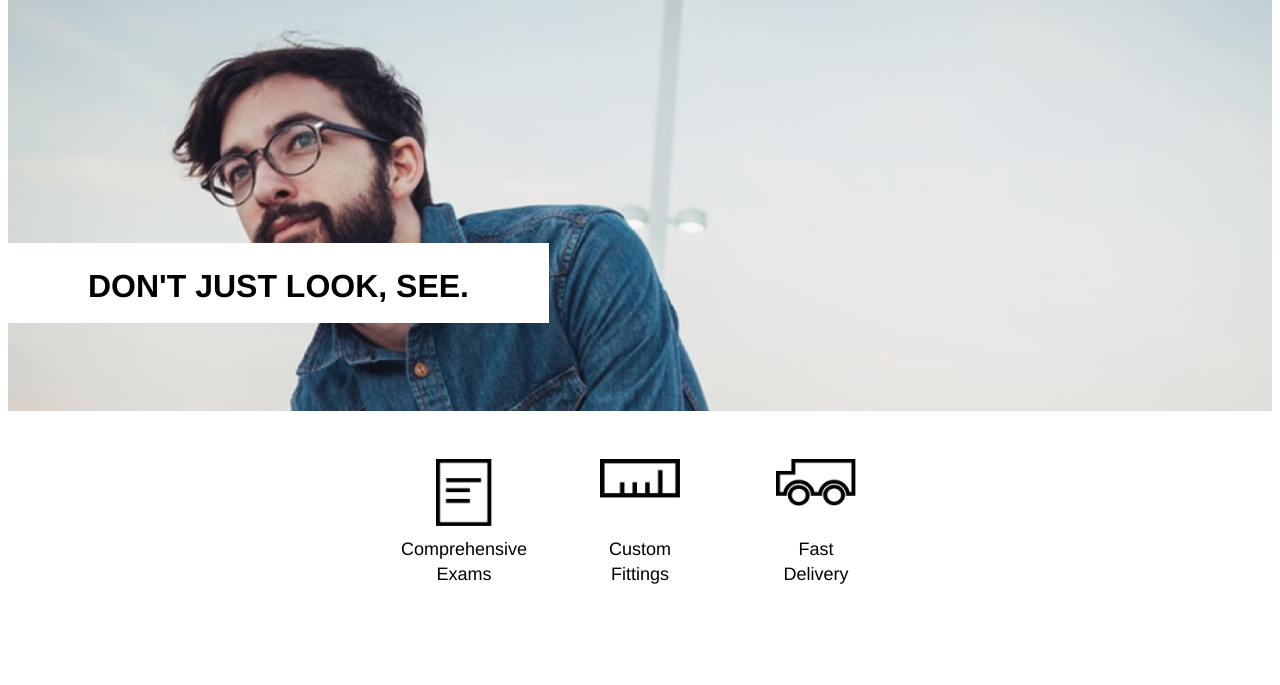
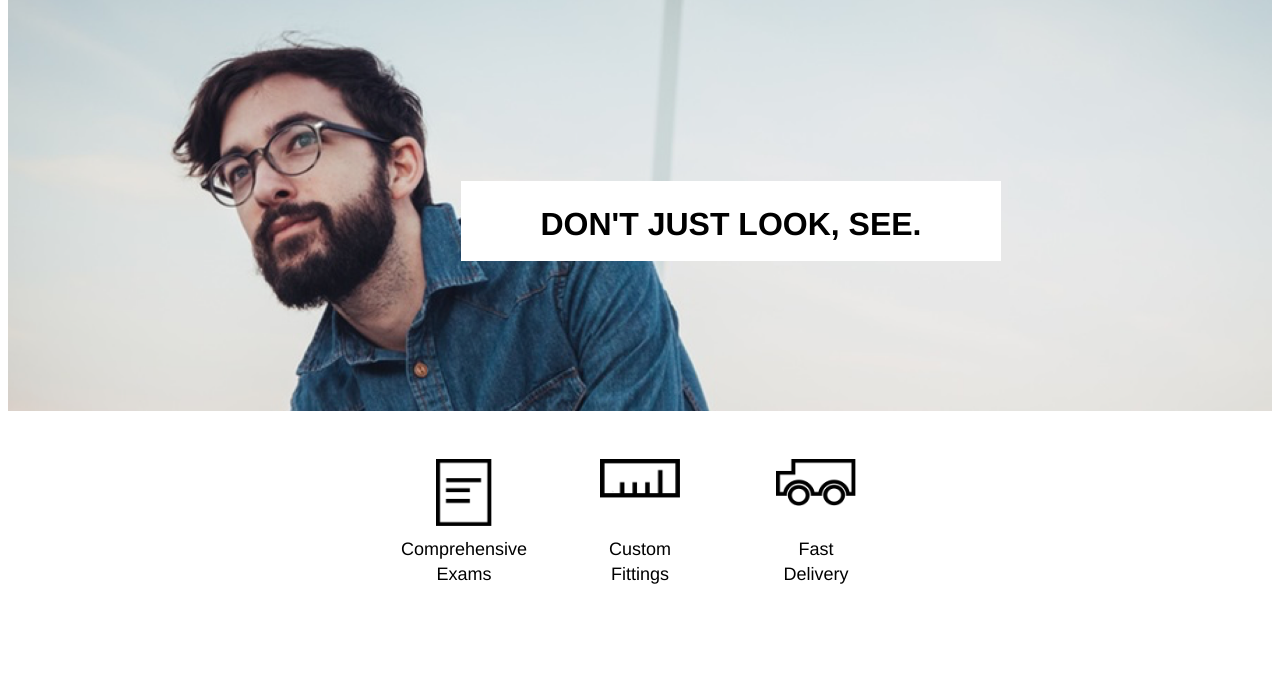
Before and after one commit to Sryma/Tortoiseshell-Optics, a plain HTML site: page index.html in a window 1280 px wide. Shown: the part 77-762 px from the top of the page. Drawn offline with Linux system fonts and the light colour scheme.

Commit message:
first commit

```diff
--- a/resources/css/style.css
+++ b/resources/css/style.css
@@ -27,7 +27,10 @@ h4 {
 
 /* Header Section */
 
-
+header {
+  flex-direction: column;
+  justify-content: space-between;
+}
 header#image{
   background: url(../image/glasses-bg.png);
   background-repeat: no-repeat;
@@ -80,8 +83,9 @@ a{
 
 /*banner*/
 #banner{
-
-  margin-top:10rem;
+  margin-bottom: 150px;
+  margin-left: 150px;
+  align-self: center;
   margin-right: -2rem;
   height: 5rem;
   background-color: white;
```
